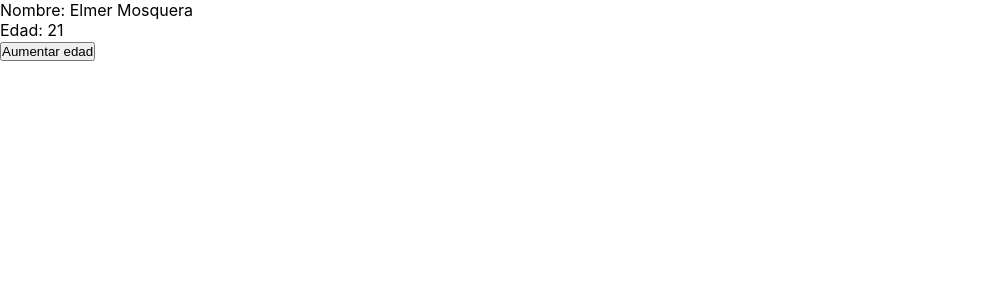
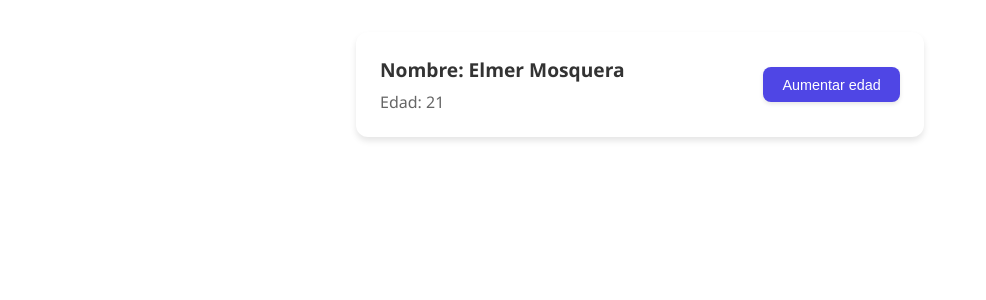
Before and after one commit to Elmer-ing/refuerso-react, a React (Create React App) app: page / in a window 1280 px wide. Shown: the top 300 px of the page, without its empty margins (0-986 px from the left). Built offline with nearby package versions, Linux system fonts and the light colour scheme.

Commit message:
Estilos para el componente basico

```diff
--- a/src/styles/EdadBoton.css
+++ b/src/styles/EdadBoton.css
@@ -3,3 +3,77 @@
     padding: 0;
     box-sizing: border-box;
 }
+
+/* Estilos generales */
+.contenedor {
+    font-family: 'Segoe UI', sans-serif;
+    max-width: 600px;
+    margin: 2rem auto;
+    padding: 0 1rem;
+  }
+
+  .eb-item {
+    display: flex;
+    justify-content: space-between;
+    align-items: center;
+    gap: 1.5rem;
+    background-color: #ffffff;
+    border-radius: 12px;
+    box-shadow: 0 4px 6px rgba(0, 0, 0, 0.1);
+    padding: 1.5rem;
+    transition: all 0.3s ease;
+  }
+
+  .eb-item:hover {
+    box-shadow: 0 6px 12px rgba(0, 0, 0, 0.15);
+  }
+
+  /* Sección de información */
+  .eb-item__info {
+    flex: 1;
+  }
+
+  .eb-item__info-nombre {
+    font-size: 1.2rem;
+    font-weight: 600;
+    color: #333;
+    margin-bottom: 0.5rem;
+  }
+
+  .eb-item__info-edad {
+    font-size: 1rem;
+    color: #666;
+  }
+
+  /* Botones */
+  .eb-item__botones {
+    display: flex;
+    gap: 0.8rem;
+  }
+
+  .eb-item__boton {
+    background-color: #4f46e5;
+    color: white;
+    border: none;
+    border-radius: 8px;
+    padding: 0.6rem 1.2rem;
+    font-size: 0.9rem;
+    font-weight: 500;
+    cursor: pointer;
+    transition: all 0.2s;
+    box-shadow: 0 2px 4px rgba(0, 0, 0, 0.1);
+  }
+
+  .eb-item__boton:hover {
+    background-color: #4338ca;
+    transform: translateY(-1px);
+  }
+
+  .eb-item__boton:active {
+    transform: translateY(0);
+  }
+
+  /* Efecto para el botón al hacer hover */
+  .eb-item__boton:hover {
+    box-shadow: 0 4px 8px rgba(79, 70, 229, 0.3);
+  }
```
